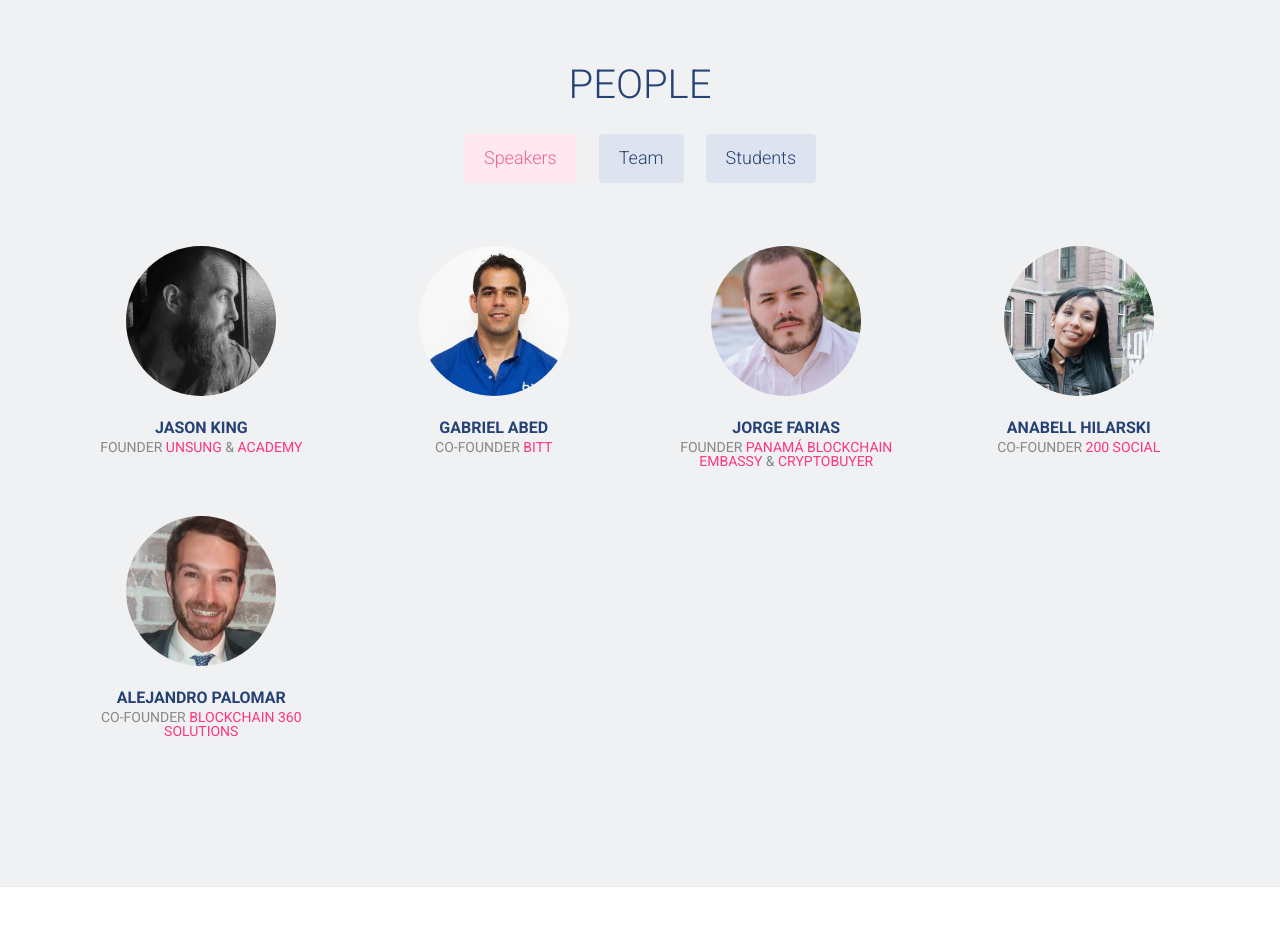
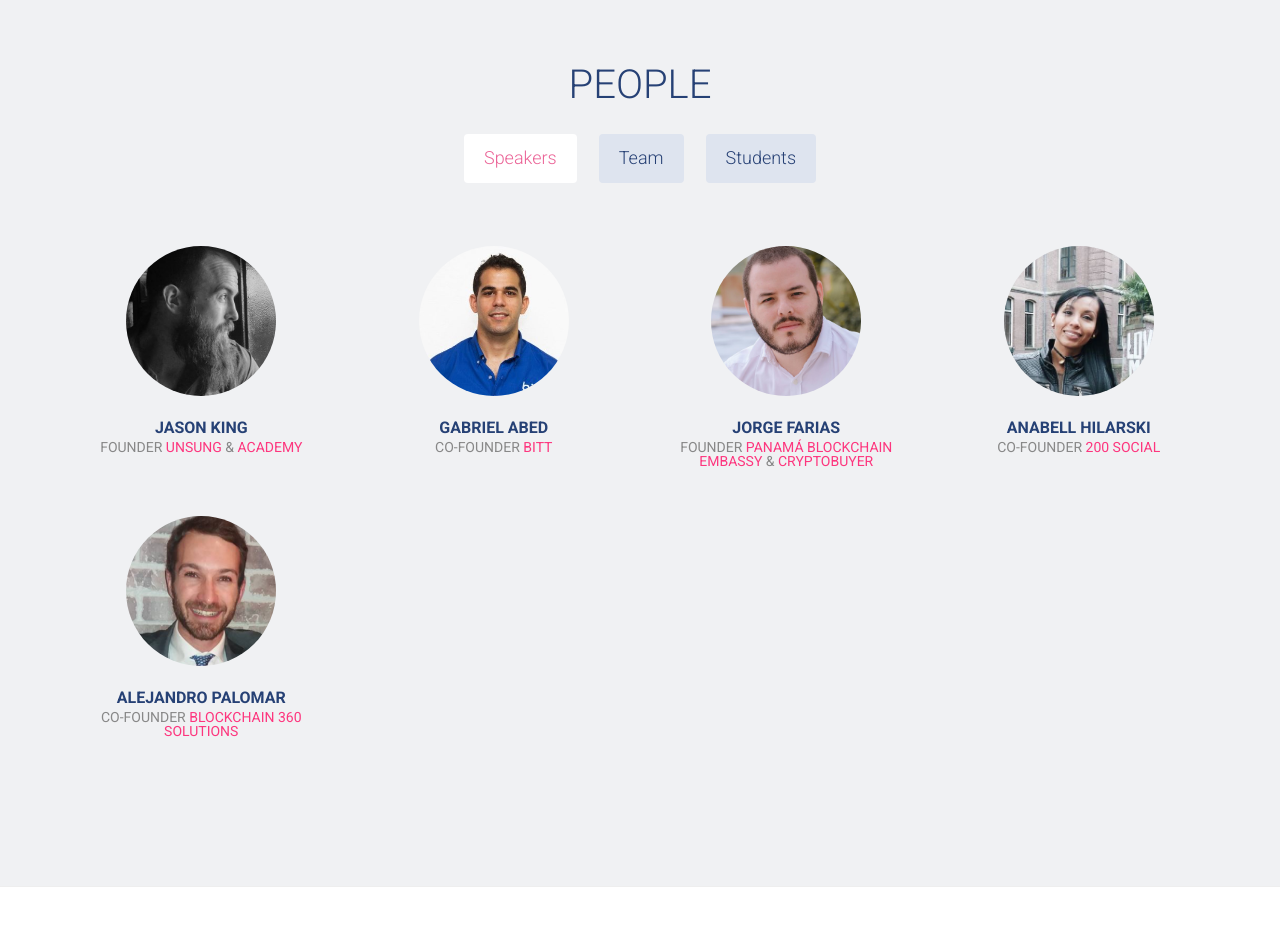
Before and after one commit to PanaFintech/panama-glass-http, a plain HTML site: page en.html in a window 1280 px wide. Shown: the part 1340-2266 px from the top of the page. Drawn offline with Linux system fonts and the light colour scheme; some packages are replaced by stand-ins of ours.

Commit message:
Juan asked for more obvious tabs

```diff
--- a/css/style.css
+++ b/css/style.css
@@ -978,7 +978,7 @@ span.typed-cursor {
 .nav-pills>li.active>a, .nav-pills>li.active>a:focus, .nav-pills>li.active>a:hover {
     color: #fff;
     font-weight: 300;
-    background: #ffe7f0;
+    background: #fff;
     color: #eb6497;
 }
 
```
